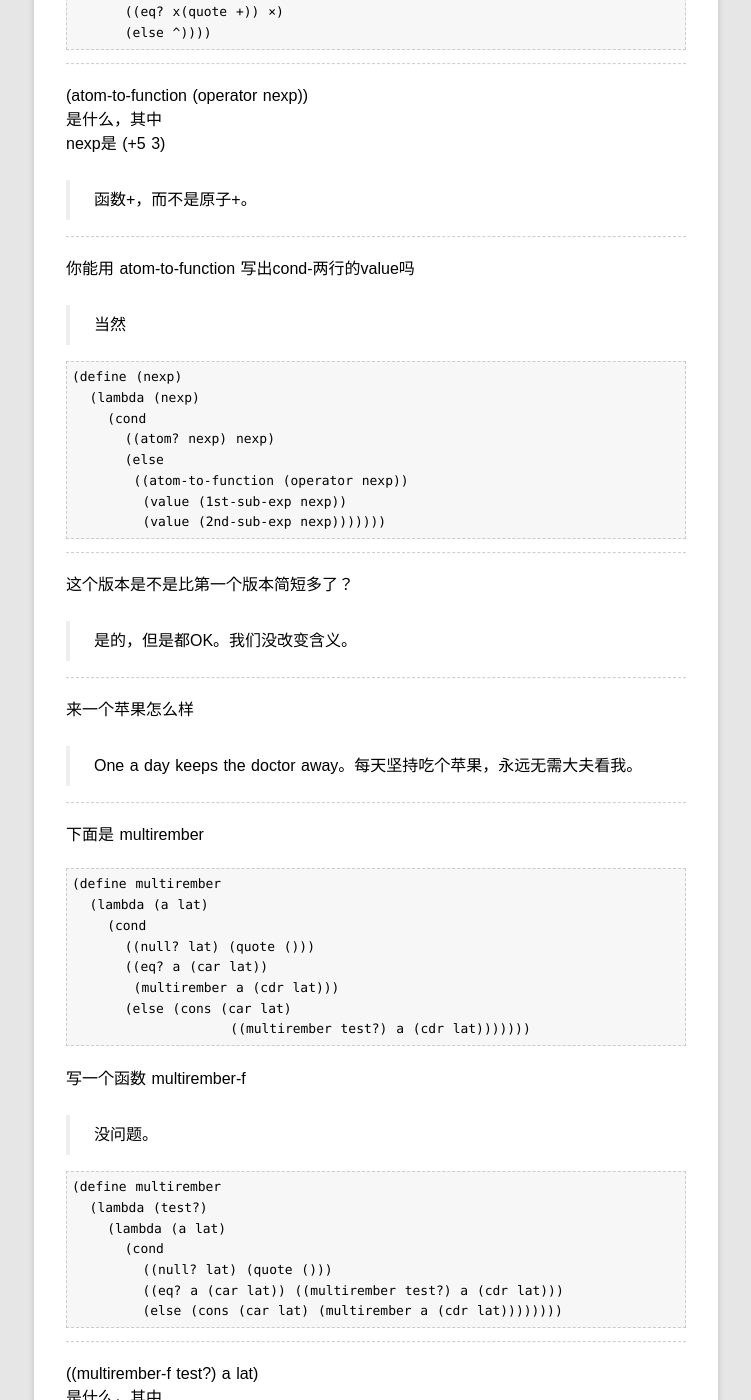
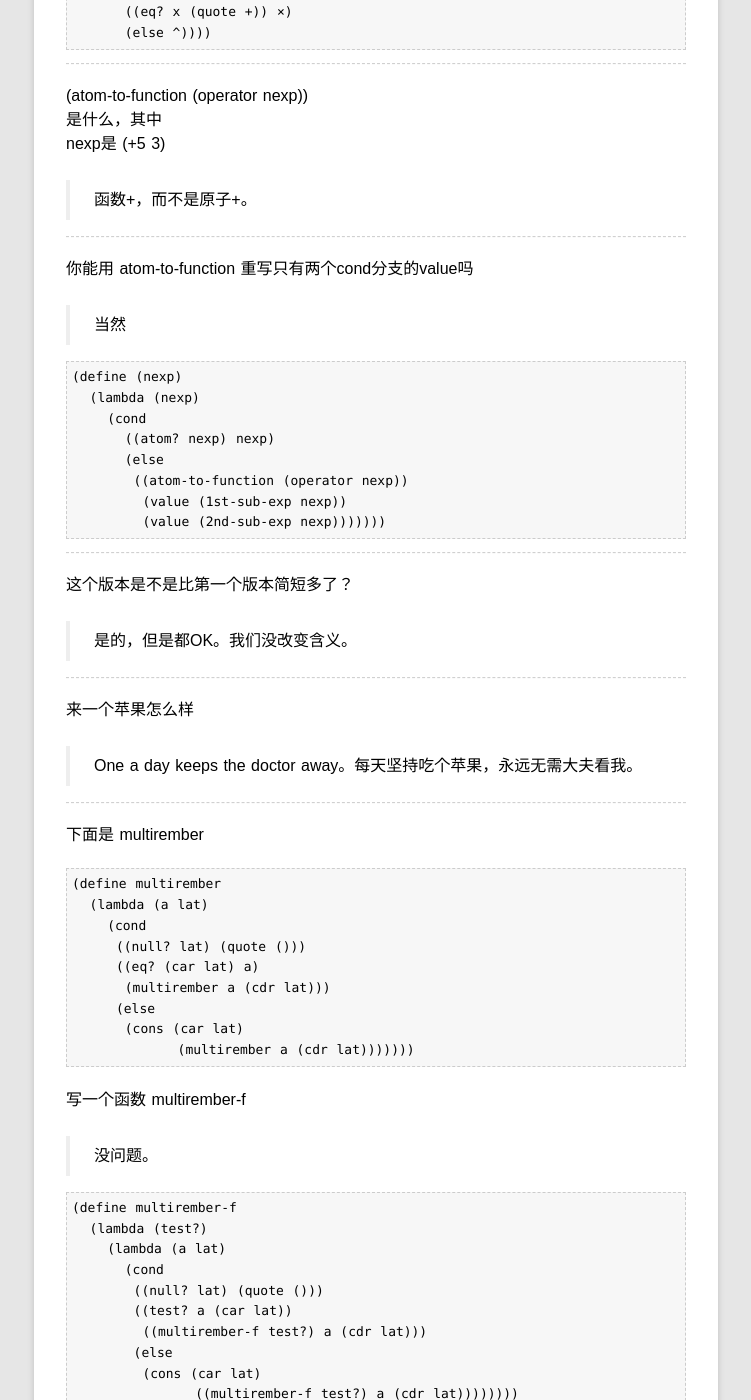
Before and after one commit to rhuichao/uternet.github.io, a Jekyll site: the page built from TLS/08.md, in a window 1280 px wide and 1400 px high, scrolled down 12253 px. Shown: the whole window, without its empty margins (264-1015 px from the left). Built offline with Jekyll 4.4.1, drawn with Linux system fonts in a browser that asks for light colours; some web fonts are replaced; Markdown is read by kramdown in place of the engine named in the settings; some of the changed text lies outside the part shown.

Commit message:
new document posted

````diff
--- a/TLS/08.md
+++ b/TLS/08.md
@@ -656,8 +656,8 @@ insertR-f 和 insertL-f 相似吗
 (define atom-to-function
   (lambda (x)
     (cond
-      ((eq? x(quote +)) +)
-      ((eq? x(quote +)) ×)
+      ((eq? x (quote +)) +)
+      ((eq? x (quote +)) ×)
       (else ^))))
 ```
 
@@ -672,7 +672,7 @@ nexp是 (+5 3)
 ----------------------
 
 
-你能用 atom-to-function 写出cond-两行的value吗
+你能用 atom-to-function 重写只有两个cond分支的value吗
 
 >当然
 
@@ -721,13 +722,16 @@ nexp是 (+5 3)
 >没问题。
 
 ```
-(define multirember
+(define multirember-f
   (lambda (test?)
     (lambda (a lat)
       (cond
-        ((null? lat) (quote ()))
-        ((eq? a (car lat)) ((multirember test?) a (cdr lat)))
-        (else (cons (car lat) (multirember a (cdr lat))))))))
+       ((null? lat) (quote ()))
+       ((test? a (car lat))
+        ((multirember-f test?) a (cdr lat)))
+       (else
+        (cons (car lat)
+              ((multirember-f test?) a (cdr lat))))))))
 ```
 
 ----------------------
@@ -818,11 +822,12 @@ lat是 (shrimp salad tuna salad and tuna)
 (define multiremberT
   (lambda (test? lat)
     (cond
-      ((null? lat) (quote ()))
-      ((test? (car lat))
-       (multiremberT test? (cdr lat)))
-      (else (cons (car lat)
-                  (multiremberT test? (cdr lat)))))))
+     ((null? lat) (quote ()))
+     ((test? (car lat))
+      (multiremberT test? (cdr lat)))
+     (else (cons (car lat)
+                 (multiremberT test? (cdr lat)))))))
+
 ```
 
 ----------------------
@@ -858,8 +863,7 @@ lat是(shrimp salad tuna salad and tuna)
      (else
       (multirember&co a (cdr lat)
                       (lambda (newlat seen)
-                        (col (cons (car lat) newlat)
-                             seen)))))))
+                        (col (cons (car lat) newlat) seen)))))))
 ```
 
 >看起来好复杂！
````
Also changed, not shown: other parts of TLS/08.md (+6 -5 lines).
